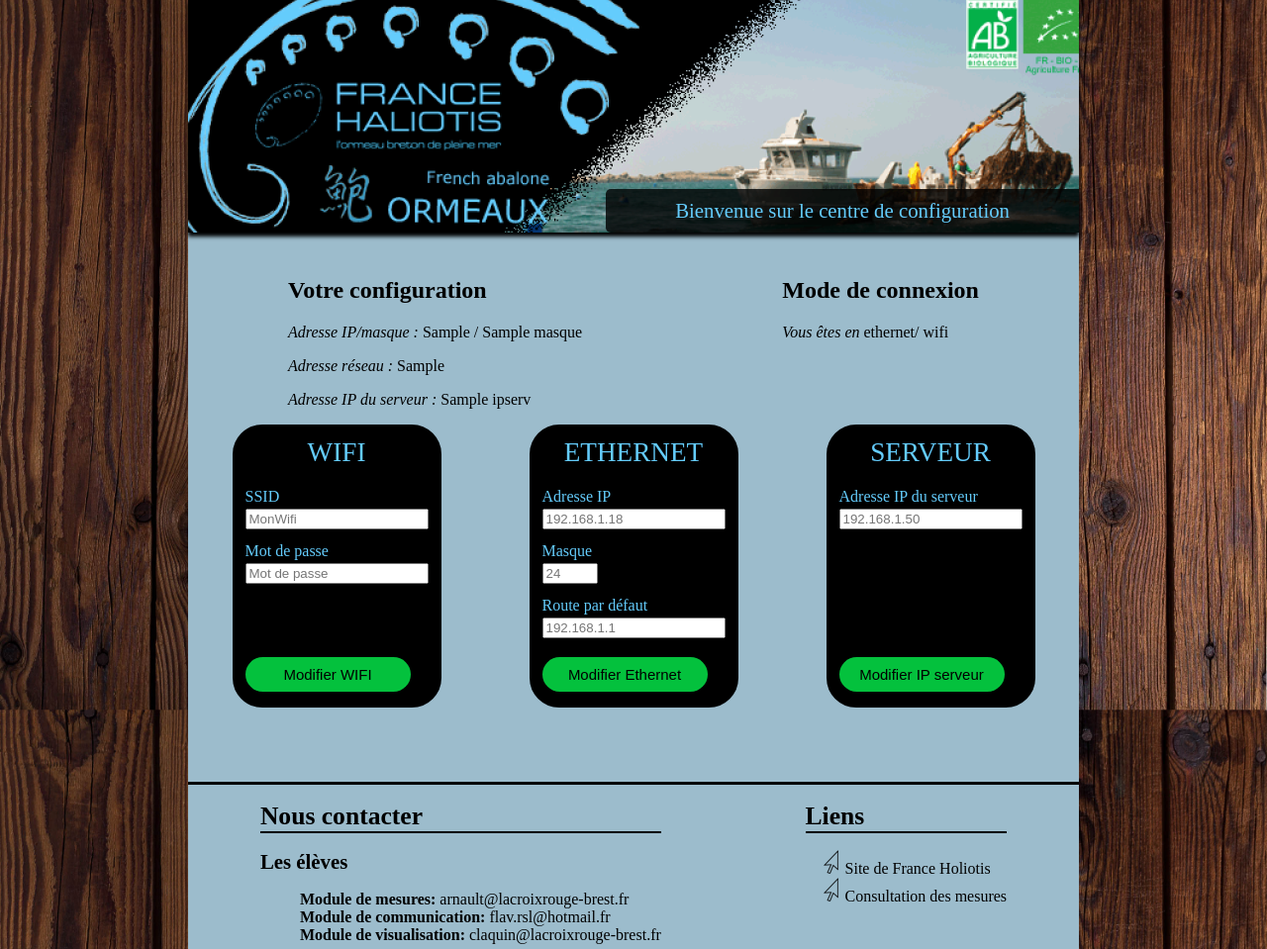
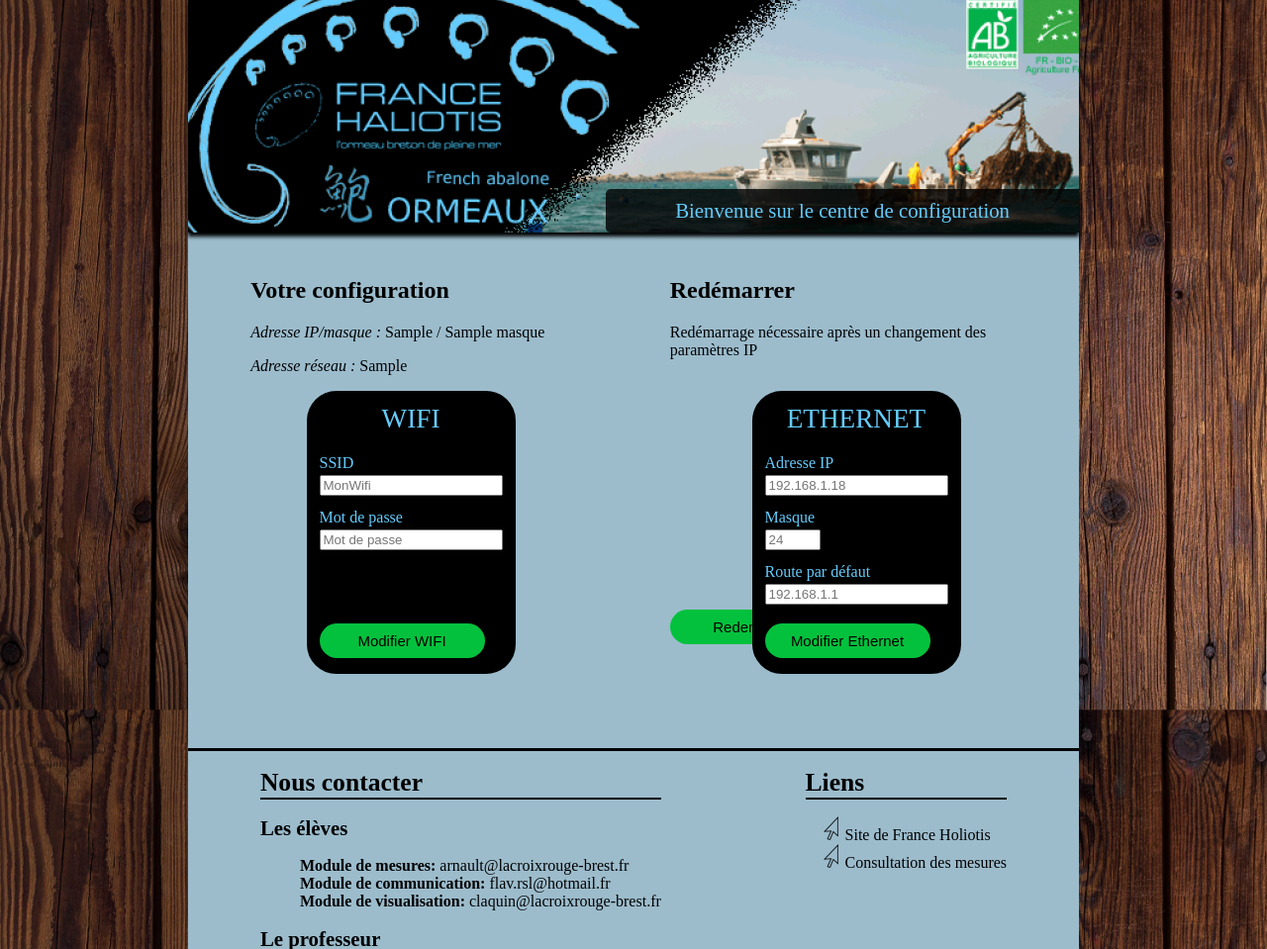
Before and after one commit to flavienfr/Ormeau, a Flask app: template web/mainapp/templates/reseau.html in a window 1280 px wide. Shown: the part 136-1095 px from the top of the page at 99% size. Run offline with Flask 2, Linux system fonts and the light colour scheme; the template is opened without the code that fills it: most values are stand-ins (such as "Sample title", 1, 10 or a date in 2020).

Commit message:
Add files via upload

```diff
--- a/web/mainapp/static/css/style.css
+++ b/web/mainapp/static/css/style.css
@@ -7,6 +7,7 @@
 {
 	max-width: 350px;
 }
+
 #wifi_ethernet_serveur
 {
 	display: flex;
--- a/web/mainapp/templates/reseau.html
+++ b/web/mainapp/templates/reseau.html
@@ -9,12 +9,14 @@
     <h2>Votre configuration</h2>
     <p><em>Adresse IP/masque :</em> {{ ip }} / {{ masque }}</p>
     <p><em>Adresse réseau :</em> {{ ipR }}</p>
-	  <p><em>Adresse IP du serveur :</em> {{ IPserv }}</p>
   </div>
 
   <div id="connex">
-	  <h2>Mode de connexion</h2>
-	  <p><em>Vous êtes en</em> ethernet/ wifi<p>
+    <h2>Redémarrer</h2>
+    <p>Redémarrage nécessaire après un changement des paramètres IP<p>
+    <form method="POST" action="/reseau">
+      <input type="submit" name="formulaire" value="Redemarrer" class="btn"/>
+    </form>
   </div>
 </div>
 
@@ -26,7 +28,7 @@
       <input type="submit" name="formulaire" value="activer wifi" class="btn"/>
     </form>
     -->
-    <form method="POST" action="#">
+    <form method="POST" action="/reseau">
       <label for="ssid">SSID</label> <br/>
           <input type="text" name="ssid" id="ssid" placeholder="MonWifi"/>
           <br/>
@@ -57,16 +59,6 @@
           <input type="submit" name="formulaire" value="Modifier Ethernet" class="btn"/>
     </form>
   </div>
-
-  <div id="serveur">
-     <div class="titre_reseau">SERVEUR</div>
-    <form method="POST" action="/reseau">
-      <label for="ipserveur">Adresse IP du serveur</label> <br/>
-        <input type="text" name="ipserveur" id="ipserveur" placeholder="192.168.1.50" maxlength="15"/>
-        <br/>
-        <input type="submit" name="formulaire" value="Modifier IP serveur" class="btn"/>
-    </form>
-  </div>
 </div>
 
 
--- a/web/mainapp/views.py
+++ b/web/mainapp/views.py
@@ -1,5 +1,6 @@
 from flask import Flask, render_template, url_for, request
 from reseau import *
+import os
 
 app = Flask(__name__)
 
@@ -10,20 +11,19 @@
 
 @app.route("/reseau", methods=['GET', 'POST'])
 def reseau():
-	if request.method == 'POST' and request.form['formulaire'] == 'modifier ethernet':
+	if request.method == 'POST' and request.form['formulaire'] == 'Modifier Ethernet':
 		if request.form['adIP']and request.form['masque'] and request.form['route']:
 			IPstatique = request.form['adIP']
 			MASQUEstatique = request.form['masque']
 			Route = request.form['route']
 
 			ChangerIPstatique(IPstatique, MASQUEstatique)
+			ModifierServeur(IPstatique)
 			ChangerIProuters(Route)
 		else:
-			return "unvalide"#pop-up java script eurreur
-	elif request.method == 'POST' and request.form['formulaire'] == 'activer ethernet':
-		return "valide actE"
+			return "unvalide"#pop-up java script erreur
 
-	elif request.method == 'POST' and request.form['formulaire'] == 'modifier wifi':
+	elif request.method == 'POST' and request.form['formulaire'] == 'Modifier WIFI':
 		if request.form['ssid'] and request.form['mdp']:
 			newSSID = request.form['ssid']
 			newMDP = request.form['mdp']
@@ -31,21 +31,15 @@
 			ModifierSSID(newSSID)
 			ModifierMDP(newMDP)
 		else:
-			return "unvalide"#pop-up java script eurreur
-	elif request.method == 'POST' and request.form['formulaire'] == 'activer wifi':
-		return "actW"
+			return "unvalide"#pop-up java script erreur
+	elif request.method == 'POST' and request.form['formulaire'] == 'Redemarrer':
+		myCmd = 'sudo reboot'
+		os.system(myCmd)
+		return "reboot"
 
-	elif request.method == 'POST' and request.form['formulaire'] == 'modifier IP serveur':
-		if request.form['ipserveur'] :
-			newIPserv = request.form['ipserveur']
-			ModifierServeur(newIPserv)
-			return "modifier IP serveur"
-		else:
-			return "unvalide"#pop-up java script eurreur
 	ip, masque, ipdebut, ipfin = LireIpStatique()
 	ipR, ipRdebut, ipRfin = LireIprouters()
-	contenu, IPserv = LireServeur()
-	return render_template('reseau.html', ip=ip, masque=masque, ipR=ipR, IPserv=IPserv)
+	return render_template('reseau.html', ip=ip, masque=masque, ipR=ipR)
     #https://openclassrooms.com/fr/courses/1654786-creez-vos-applications-web-avec-flask/1655474-lechange-de-donnees
 
 @app.route("/serveur")
@@ -57,4 +51,4 @@
     return render_template('support.html')
 
 if __name__ == "__main__":
-    app.run()
+	app.run()
```
Also changed, not shown: web/mainapp/reseau.py (+6 -6 lines), 2 other files. Lines whose indentation alone changed are shown as unchanged.
